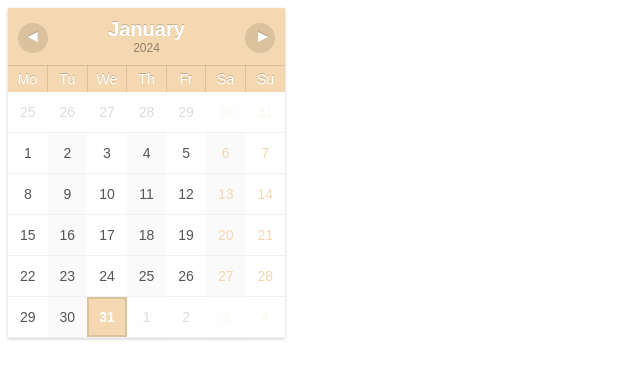
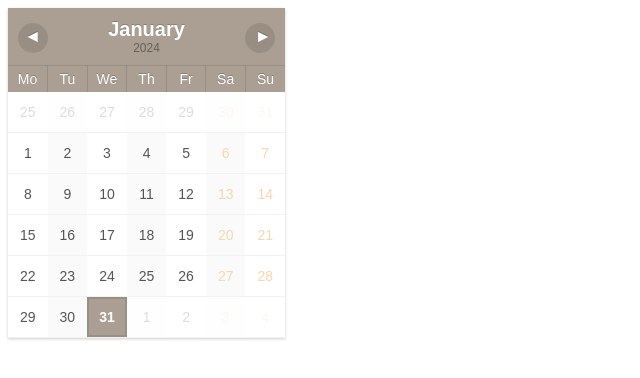
Before and after one commit to MsGina612/Notion, a plain HTML site: page index.html in a window 1280 px wide. Shown: the whole page, without its empty margins (0-640 px from the left). Drawn offline with Linux system fonts and the light colour scheme.

Commit message:
Update index.html

```diff
--- a/index.html
+++ b/index.html
@@ -63,7 +63,7 @@ td:last-child, th:last-child {
 th {
     border-top: 1px solid rgba(0,0,0,0.1);
     border-right: 1px solid rgba(0,0,0,0.1);
-    background-color: #F3D8B1;
+    background-color: #AB9F93;
     color: #fff;
     text-shadow: 0px -1px 0px rgba(0,0,0,0.2);
     font-weight: normal;
@@ -99,7 +99,7 @@ td:nth-child(6)>span {
 }
 td.avui>span {
     font-weight: bold;
-    background-color: #F3D8B1;
+    background-color: #AB9F93;
     color: #fff;
     border: 2px solid rgba(0,0,0,0.1);
 }
```
